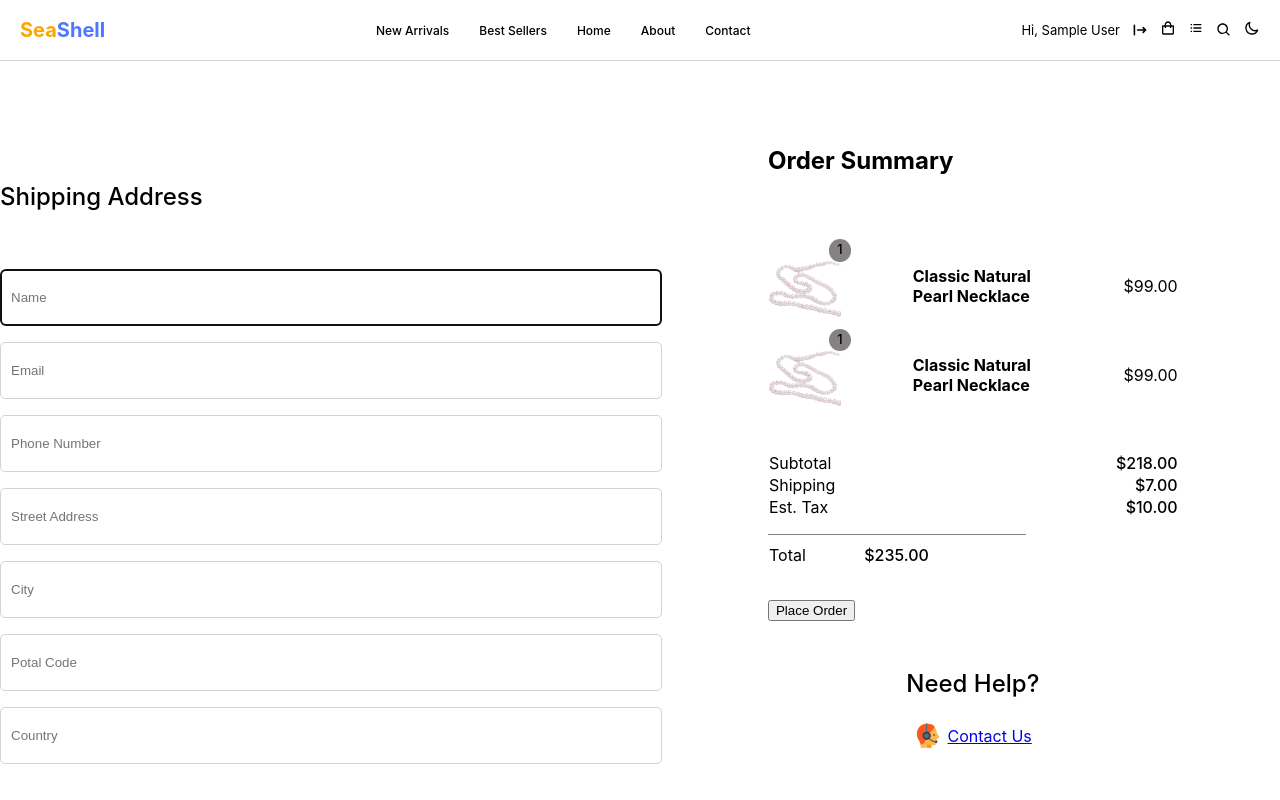
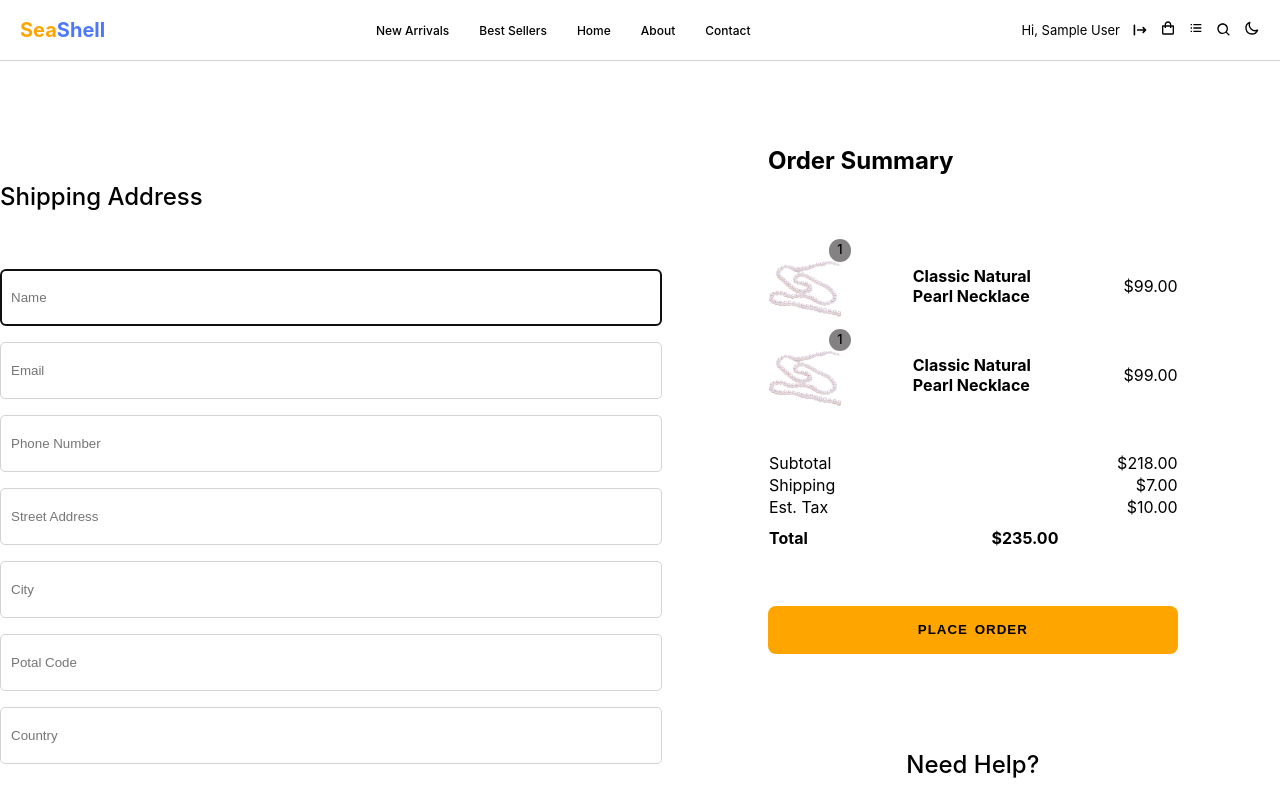
Before and after one commit to joycethh/playground, a React (Create React App) app: page /checkout in a window 1280 px wide. Shown: the top 800 px of the page. Built offline with nearby package versions, Linux system fonts and the light colour scheme; no server answers; sample sign-in values are in the browser's storage.

Commit message:
add place order button

```diff
--- a/src/pages/checkout/Checkout.js
+++ b/src/pages/checkout/Checkout.js
@@ -154,12 +154,10 @@ const Checkout = () => {
               </tbody>
 
               <tfoot>
-                <tr>
-                  <th className="item-total-name ">Total</th>
-                  <td>
-                    <span className="item-total-number">$235.00</span>
-                  </td>
-                </tr>
+                <th className="item-total-name total-line">Total</th>
+                <td>
+                  <span className="item-total-number total-line">$235.00</span>
+                </td>
               </tfoot>
             </table>
           </div>
--- a/src/pages/checkout/checkout.scss
+++ b/src/pages/checkout/checkout.scss
@@ -47,6 +47,7 @@
             width: 32%;
             padding-left: 4%;
             float: right;
+            // background-color: beige;
 
             // need to add grey background color
             // background-position: left top;
@@ -96,10 +97,6 @@
                             &:last-of-type {
                                 text-align: right;
                             }
-
-                            &:first-child {
-                                text-align: left;
-                            }
                         }
 
                         th {
@@ -112,11 +109,11 @@
                 }
 
                 tfoot {
-                    // display: table-footer-group;
-                    display: table;
-                    margin-top: 1rem;
-                    border-top: 1px solid themed('border');
-                    min-width: 100%;
+                    display: table-footer-group;
+                    // display: table;
+                    // margin-top: 1rem;
+                    // border-top: 1px solid themed('border');
+                    // min-width: 100%;
                     // TODO need to fix the footer width
                     vertical-align: middle;
                     border-color: inherit;
@@ -200,20 +197,35 @@
                 }
 
                 .item-total-number {
-                    font-weight: 500;
                     text-align: right;
                 }
+
+                .total-line {
+                    font-weight: bold;
+                }
+
+            }
 
             }
 
             .button-wrapper {
                 display: flex;
                 justify-content: center;
+                margin: 3rem auto;
 
+                button {
+                    width: 100%;
+                    border-radius: 8px;
+                    background-color: themed('highlight');
+                    border: none;
+                    padding: 1rem;
+                    text-transform: uppercase;
+                    font-weight: bold;
+                    line-height: 1rem;
+                    letter-spacing: 1px;
+                    word-spacing: 2px;
 
-            }
-
-
+                }
 
             }
 
```
